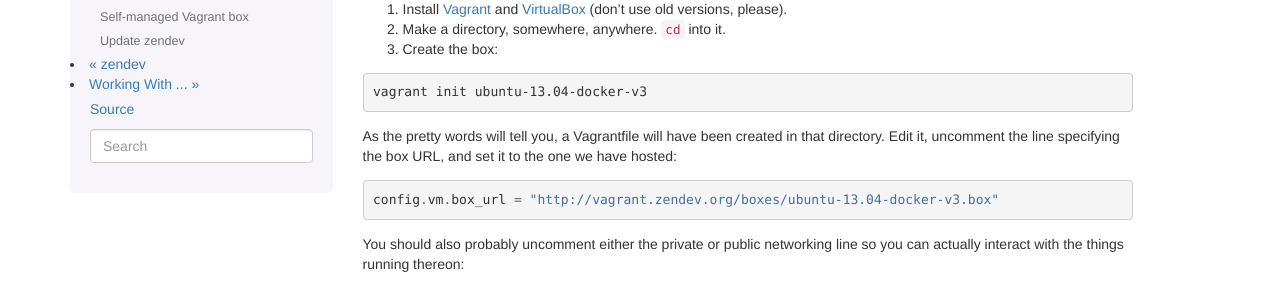
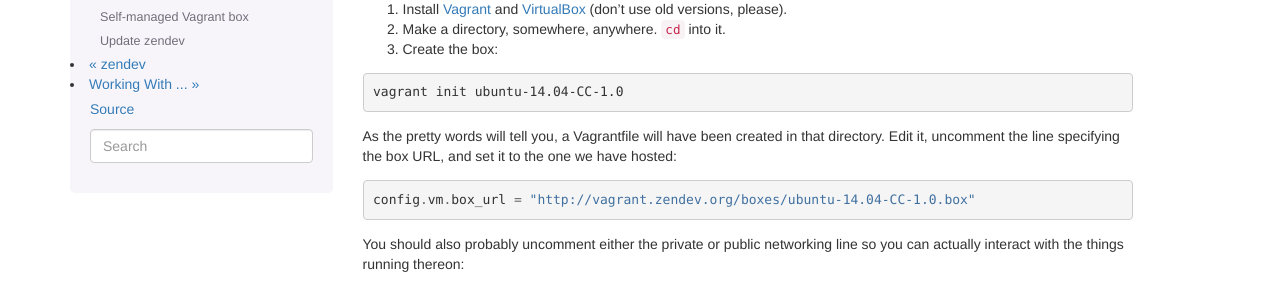
Before and after one commit to zenoss/zendev, a Sphinx documentation site: the page built from docs/installation.rst, in a window 1280 px wide and 900 px high, scrolled down 5050 px. Shown: the part 176-462 px from the top of the window. Built offline with Sphinx 7.4.7, drawn with Linux system fonts in a browser that asks for light colours.

Commit message:
Update vagrant vm

```diff
--- a/docs/installation.rst
+++ b/docs/installation.rst
@@ -313,7 +313,7 @@
 
 .. code-block:: bash
 
-    vagrant init ubuntu-13.04-docker-v3
+    vagrant init ubuntu-14.04-CC-1.0
 
 As the pretty words will tell you, a Vagrantfile will have been created in that
 directory. Edit it, uncomment the line specifying the box URL, and set it to
@@ -321,7 +321,7 @@
 
 .. code-block:: ruby
 
-    config.vm.box_url = "http://vagrant.zendev.org/boxes/ubuntu-13.04-docker-v3.box"
+    config.vm.box_url = "http://vagrant.zendev.org/boxes/ubuntu-14.04-CC-1.0.box"
 
 You should also probably uncomment either the private or public networking line
 so you can actually interact with the things running thereon:
```
